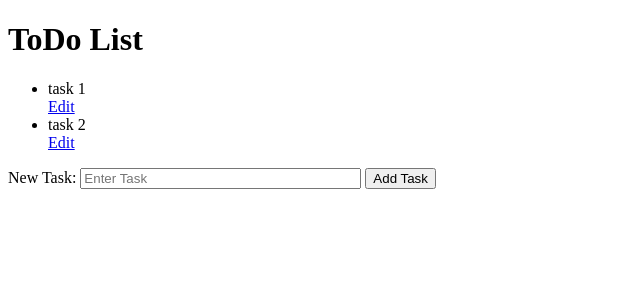
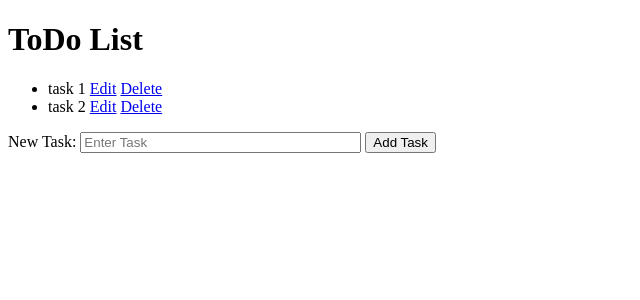
Before and after one commit to nubcoder420/Professional-Portfolio-Projects, a Flask app: page / in a window 1280 px wide. Shown: the top 300 px of the page, without its empty margins (0-640 px from the left). Run offline with Flask 3, Linux system fonts and the light colour scheme; data comes from the database, SQL or seed files in the repository.

Commit message:
Implement Delete Function

```diff
--- a/Day 87 - Web Development - Todo List Webapp/app.py
+++ b/Day 87 - Web Development - Todo List Webapp/app.py
@@ -52,6 +52,12 @@ def edit_task(task_id):
 
     return render_template('edit_task.html', form=form, task=task)
 
+@app.route('/delete/<int:task_id>')
+def delete_task(task_id):
+    task = Task.query.get_or_404(task_id)
+    db.session.delete(task)
+    db.session.commit()
+    return redirect(url_for('index'))
 
 if __name__ == '__main__':
     app.run(debug=True)
--- a/Day 87 - Web Development - Todo List Webapp/templates/edit_task.html
+++ b/Day 87 - Web Development - Todo List Webapp/templates/edit_task.html
@@ -16,7 +16,7 @@
         {{ form.csrf_token }}
         {{ form.hidden_tag() }}
 
-        <label for="task">Edit Task:</label>
+        <label for="{{ form.task.id }}">Edit Task:</label>
         {{ form.task(size=32, id=form.task.id) }}
 
         <button type="submit">Update Task</button>
--- a/Day 87 - Web Development - Todo List Webapp/templates/index.html
+++ b/Day 87 - Web Development - Todo List Webapp/templates/index.html
@@ -13,8 +13,13 @@
 
     <ul>
         {% for task in tasks %}
-            <li>{{ task.content }}</li>
-            <a href="{{ url_for('edit_task', task_id=task.id) }}">Edit</a>
+
+            <li>
+                {{ task.content }}
+                <a href="{{ url_for('edit_task', task_id=task.id) }}">Edit</a>
+                <a href="{{ url_for('delete_task', task_id=task.id) }}">Delete</a>
+            </li>
+
         {% endfor %}
     </ul>
 
```
